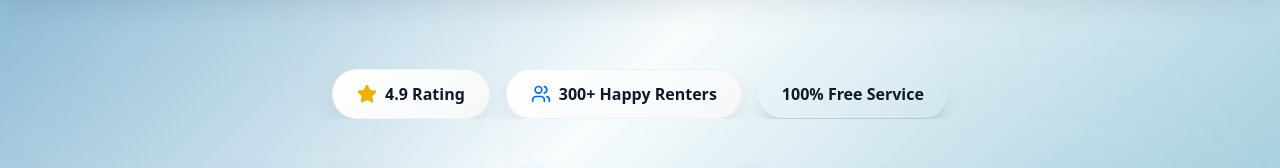
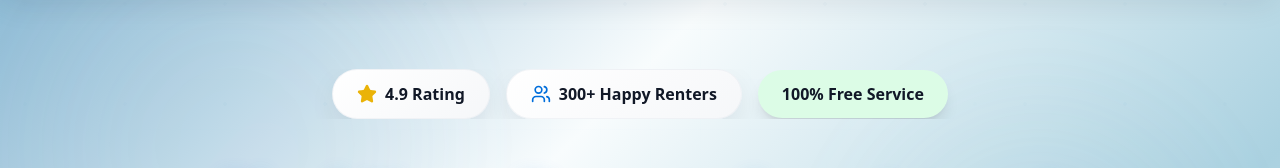
Before and after one commit to Smartdigitalidea/for-rent-finders-main-website, a React (Vite) app: page / in a window 1280 px wide. Shown: the part 121-289 px from the top of the page. Built offline with nearby package versions, Linux system fonts and the light colour scheme; no server answers; the database is empty.

Commit message:
Visual edit in Lovable
Edited UI in Lovable

```diff
--- a/src/components/HeroSection.tsx
+++ b/src/components/HeroSection.tsx
@@ -1,20 +1,15 @@
-
 import { useState } from 'react';
 import { Button } from '@/components/ui/button';
 import { MapPin, Star, Users } from 'lucide-react';
 import SurveyModal from './SurveyModal';
-
 const HeroSection = () => {
   const [isModalOpen, setIsModalOpen] = useState(false);
   const [selectedCity, setSelectedCity] = useState('');
-
   const handleCitySelect = (city: string) => {
     setSelectedCity(city);
     setIsModalOpen(true);
   };
-
-  return (
-    <section id="home" className="relative min-h-screen flex items-center overflow-hidden pt-20" style={{
+  return <section id="home" className="relative min-h-screen flex items-center overflow-hidden pt-20" style={{
     background: 'linear-gradient(135deg, #7EB1CF 0%, #F8FCFD 35%, #AAD1E0 65%, #F8FCFD 100%)'
   }}>
       {/* Premium Background Patterns */}
@@ -58,7 +53,7 @@ const HeroSection = () => {
               <Users className="w-4 h-4 md:w-5 md:h-5 text-primary" />
               <span className="font-semibold text-foreground text-sm md:text-base">300+ Happy Renters</span>
             </div>
-            <div className="bg-gradient-to-r from-success to-success/80 text-success-foreground px-3 md:px-6 py-2 md:py-3 rounded-full font-semibold shadow-lg whitespace-nowrap text-sm md:text-base">
+            <div className="bg-gradient-to-r from-success to-success/80 text-success-foreground px-3 md:px-6 py-2 md:py-3 rounded-full font-semibold shadow-lg whitespace-nowrap text-sm md:text-base bg-[#dcfce6]">
               100% Free Service
             </div>
           </div>
@@ -126,8 +121,6 @@ const HeroSection = () => {
       </div>
 
       <SurveyModal isOpen={isModalOpen} onClose={() => setIsModalOpen(false)} city={selectedCity} />
-    </section>
-  );
+    </section>;
 };
-
 export default HeroSection;
```
Lines whose indentation alone changed are shown as unchanged.
